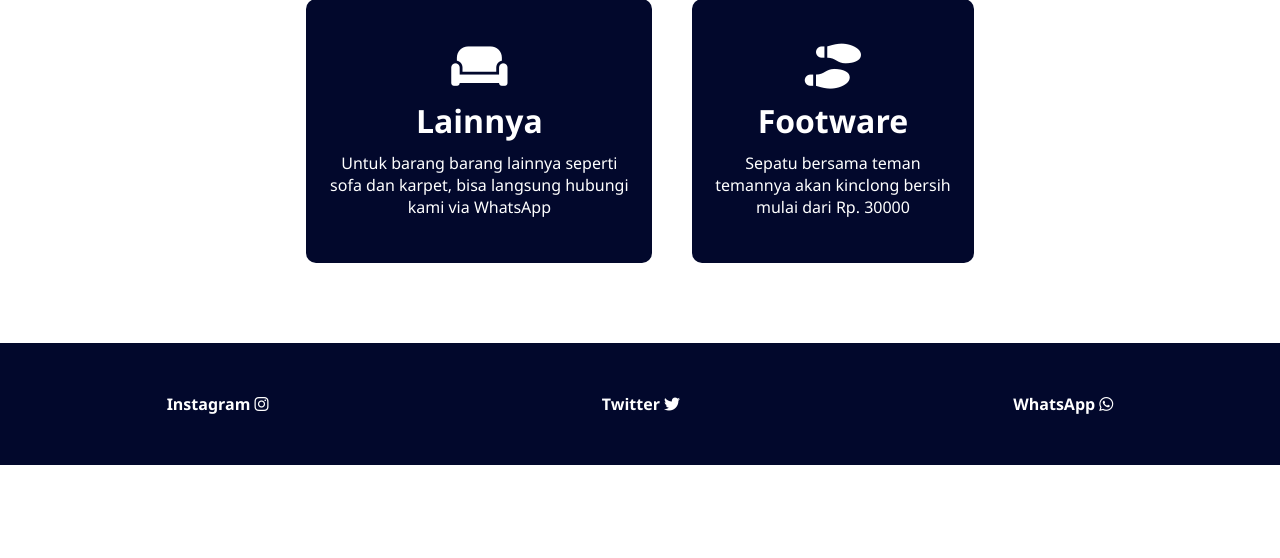
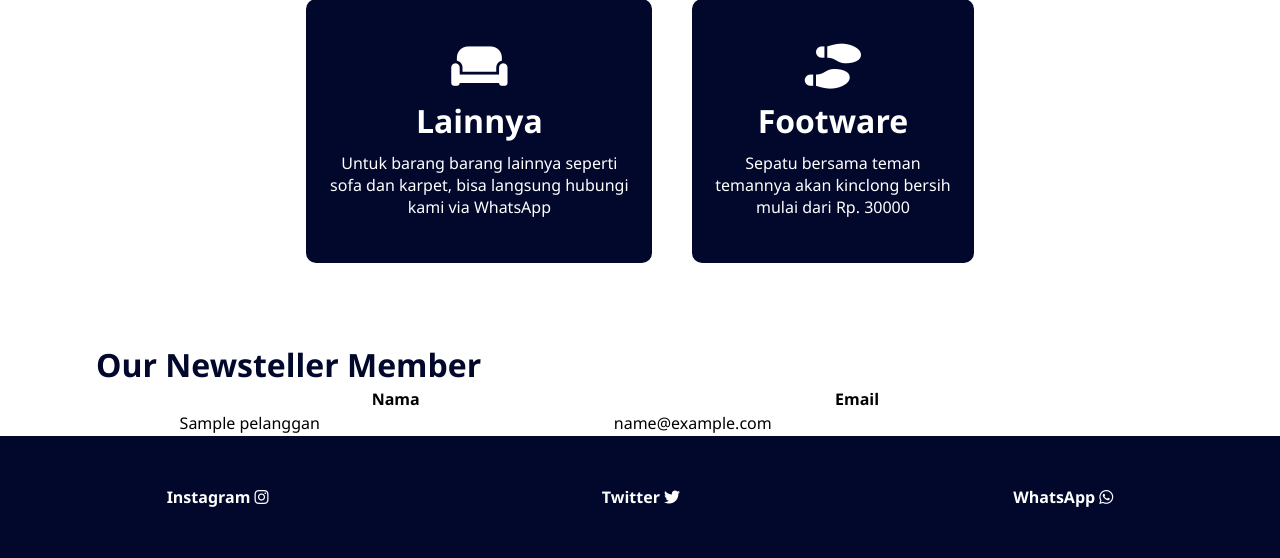
Before and after one commit to imtaffa/WEB, a PHP site: page /price.php in a window 1280 px wide. Shown: the part 556-1114 px from the top of the page. Before the commit the page ends 1021 px from the top, so only its background shows below. Run offline with PHP 8.4, Linux system fonts and the light colour scheme; tables that the repository leaves empty or names only in its code hold one stand-in row (values such as "Sample post"); some libraries are stand-ins or nearby versions.

Commit message:
Update Code

```diff
--- a/config.php
+++ b/config.php
@@ -1,4 +1,5 @@
 <?php
+$con = mysqli_connect("localhost:3307", "root", "", "pelanggan");
 
 function addpelanggan( $data )
 {
@@ -15,4 +16,38 @@ function addpelanggan( $data )
     endif;
 }
 
-?>
+function getallpelanggan()
+{
+    global $con;
+
+    $result = mysqli_query($con, "SELECT * FROM pelanggan");
+    $pelanggan_data = [];
+
+    while ($row = mysqli_fetch_assoc($result)) {
+        $pelanggan_data[] = $row;
+    }
+
+    return $pelanggan_data;
+}
+
+class PelangganData {
+    private $con;
+
+    public function __construct($con) {
+        $this->con = $con;
+    }
+
+    public function getallpelanggan() {
+        $result = mysqli_query($this->con, "SELECT * FROM pelanggan");
+        $pelanggan_data = [];
+
+        while ($row = mysqli_fetch_assoc($result)) {
+            $pelanggan_data[] = $row;
+        }
+
+        return $pelanggan_data;
+    }
+}
+
+$pelanggan_data = new PelangganData($con);
+$all_pelanggan = $pelanggan_data->getallpelanggan();
--- a/files/css/main.css
+++ b/files/css/main.css
@@ -215,3 +215,7 @@ footer p {
 html {
     scroll-behavior: smooth;
 }
+
+.text-center {
+    text-align: center;
+}
--- a/index.php
+++ b/index.php
@@ -125,8 +125,9 @@
               }
             }
           }
-      ?>
+        ?>
      </div>
+     <br><a href="price.php"> Cek followers newsteller kita disini</a><br>
     </div>
      <div>
         <?php include ('footer.php');?>
--- a/price.php
+++ b/price.php
@@ -63,6 +63,28 @@
               </div>
             </div>
         </div>
+        <div class="how-itworks">
+          <div class="container">
+            <?php include 'config.php'; ?>
+              <h1>Our Newsteller Member</h1>
+              <table class="container" >
+                <thead>
+                    <tr>
+                        <th scope="col ">Nama</th>
+                        <th scope="col ">Email</th>
+                    </tr>
+                </thead>
+                <tbody>
+                    <?php foreach($all_pelanggan as $item) { ?>
+                    <tr>
+                        <td><?= htmlspecialchars($item['name']) ?></td>
+                        <td><?= htmlspecialchars($item['email']) ?></td>
+                    </tr>
+                    <?php } ?>
+                </tbody>
+            </table>
+    </div>
+</div>
 </body>
 
 <?php include('footer.php')?>
```
